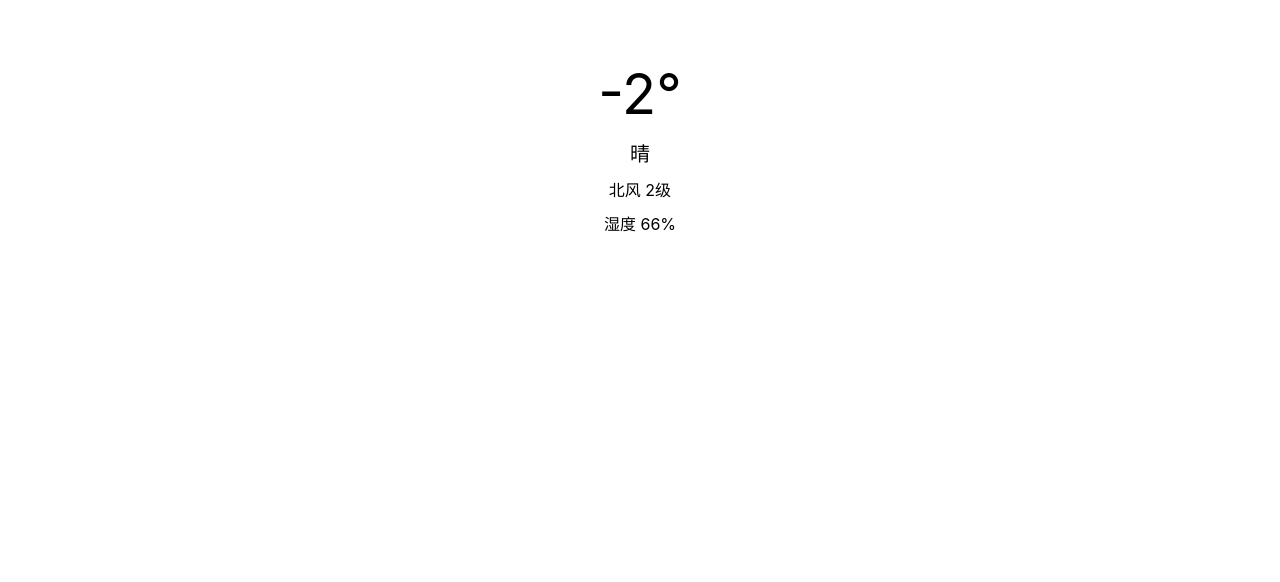
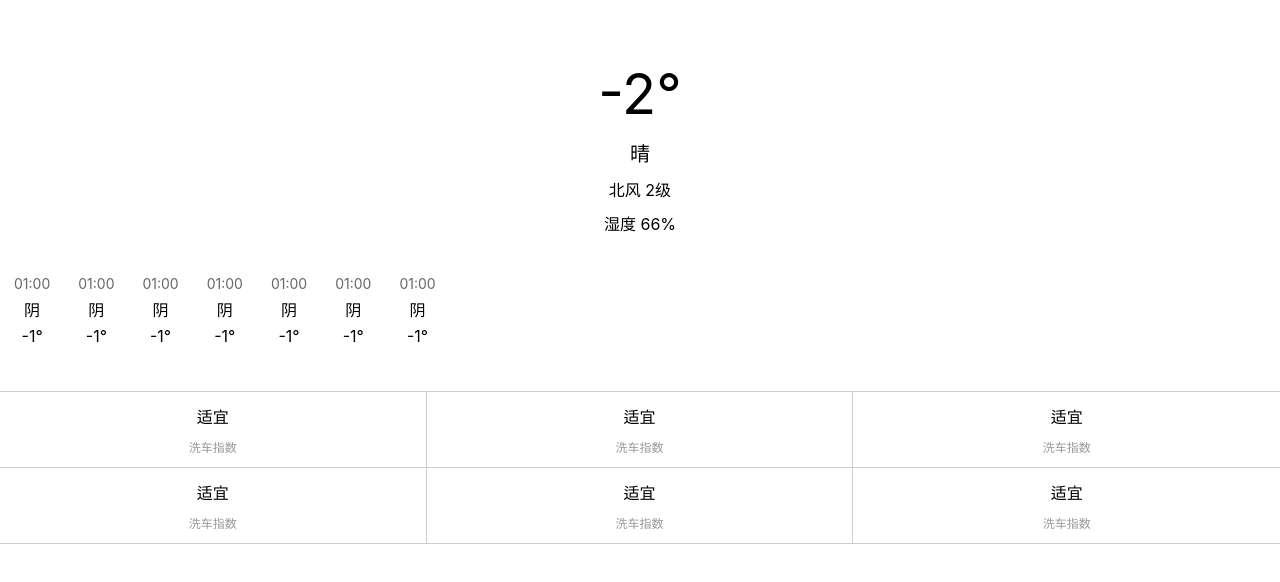
Before and after one commit to xinyao27/react-book, a React (Create React App) app: page / in a window 1280 px wide. Shown: the top 582 px of the page. Built offline with nearby package versions, Linux system fonts and the light colour scheme.

Commit message:
[docs] 组件的组合、嵌套和组件树

```diff
--- a/src/App.js
+++ b/src/App.js
@@ -1,12 +1,70 @@
 import React from 'react';
 import './style.css';
 
+class RealTime extends React.Component {
+  render() {
+    return (
+      <div className="RealTime">
+        <div className="temp">-2°</div>
+        <div className="weather">晴</div>
+        <div className="wind">北风 2级</div>
+        <div className="humidity">湿度 66%</div>
+      </div>
+    );
+  }
+}
+
+class Details extends React.Component {
+  render() {
+    return (
+      <div className="Details">
+        <div className="time">01:00</div>
+        <div className="weather">阴</div>
+        <div className="temperature">-1°</div>
+      </div>
+    );
+  }
+}
+
+class WeatherDetails extends React.Component {
+  render() {
+    // 首先我们写一个 getDataSource 函数模拟一个数据源
+    const getDataSource = () => Array(7).fill({});
+    return (
+      <div className="WeatherDetails">
+        {
+          // map 我们生成的数组，返回组件
+          getDataSource().map(() => <Details />)
+        }
+      </div>
+    );
+  }
+}
+
+class Indexes extends React.Component {
+  render() {
+    const getDataSource = () => Array(6).fill({});
+    const Index = () => (
+      <div className="Index">
+        <div className="level">适宜</div>
+        <div className="name">洗车指数</div>
+      </div>
+    );
+    return (
+      <div className="Indexes">
+        {
+          getDataSource().map(() => <Index />)
+        }
+      </div>
+    );
+  }
+}
+
 const App = () => (
-  <div className="RealTime">
-    <div className="temp">-2°</div>
-    <div className="weather">晴</div>
-    <div className="wind">北风 2级</div>
-    <div className="humidity">湿度 66%</div>
+  <div className="app">
+    <RealTime />
+    <WeatherDetails />
+    <Indexes />
   </div>
 );
 
--- a/src/style.css
+++ b/src/style.css
@@ -4,19 +4,66 @@
   box-sizing: border-box;
 }
 
+.app {
+  height: 100%;
+  overflow-x: hidden;
+  overflow-y: auto;
+}
+
 .RealTime {
   padding-top: 60px;
 }
-
 .RealTime > div {
   text-align: center;
   margin-bottom: 10px;
 }
-
 .RealTime .temp {
   font-size: 56px;
 }
-
 .RealTime .weather {
   font-size: 20px;
 }
+
+.WeatherDetails {
+  margin-top: 40px;
+  display: flex;
+  overflow-x: auto;
+}
+.WeatherDetails .Details {
+  display: flex;
+  flex-direction: column;
+  align-items: center;
+  margin: 0 14px;
+}
+.WeatherDetails .Details > div {
+  margin-bottom: 5px;
+}
+.WeatherDetails .Details .time {
+  color: #666;
+  font-size: 14px;
+}
+
+.Indexes {
+  margin-top: 40px;
+  display: flex;
+  flex-wrap: wrap;
+  border-top: 1px solid #ccc
+}
+.Indexes .Index {
+  flex: 33%;
+  text-align: center;
+  padding: 12px 0;
+  border-right: 1px solid #ccc;
+  border-bottom: 1px solid #ccc;
+}
+.Indexes .Index:nth-of-type(3n) {
+  border-right: none;
+}
+.Indexes .Index .level {
+  font-size: 16px;
+  margin-bottom: 10px;
+}
+.Indexes .Index .name {
+  color: #999;
+  font-size: 12px;
+}
```
Also changed, not shown: .eslintrc.js, 1 other file (tests, documents, lock files or other folders).
